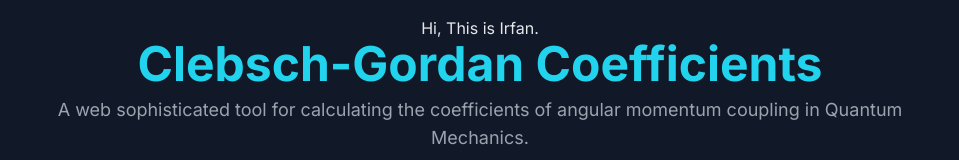
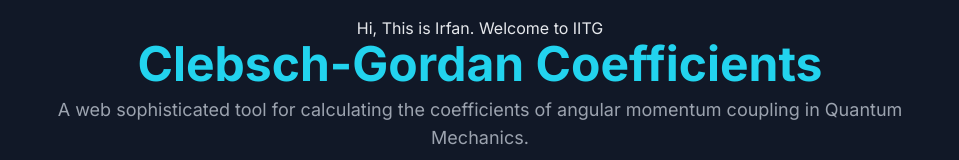
Before and after one commit to scientificirfan/test, a plain HTML site: page index.html in a window 1280 px wide. Shown: the top 160 px of the page, without its empty margins (160-1119 px from the left). Drawn offline with nearby package versions, Linux system fonts and the light colour scheme.

Commit message:
IIT Added

```diff
--- a/index.html
+++ b/index.html
@@ -62,7 +62,7 @@
     </style>
 </head>
 <body class="text-gray-200 flex flex-col items-center justify-center min-h-screen p-4">
-    <h1>Hi, This is Irfan.</h1>
+    <h1>Hi, This is Irfan. Welcome to IITG</h1>
 
     <div class="w-full max-w-4xl">
         <header class="text-center mb-8">
```
